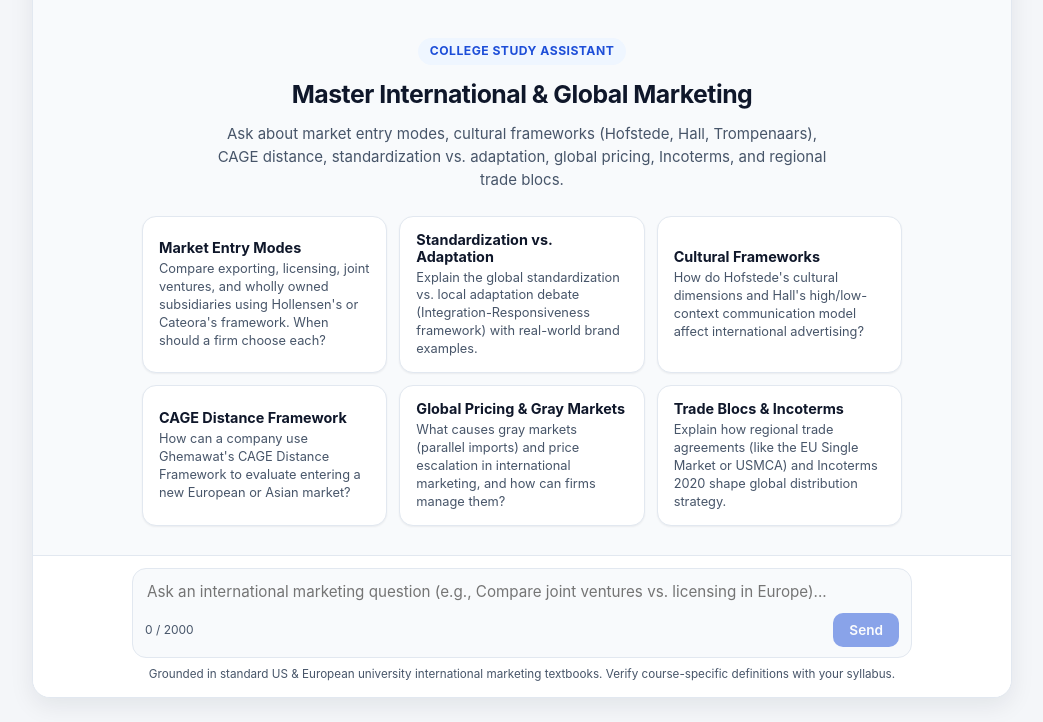
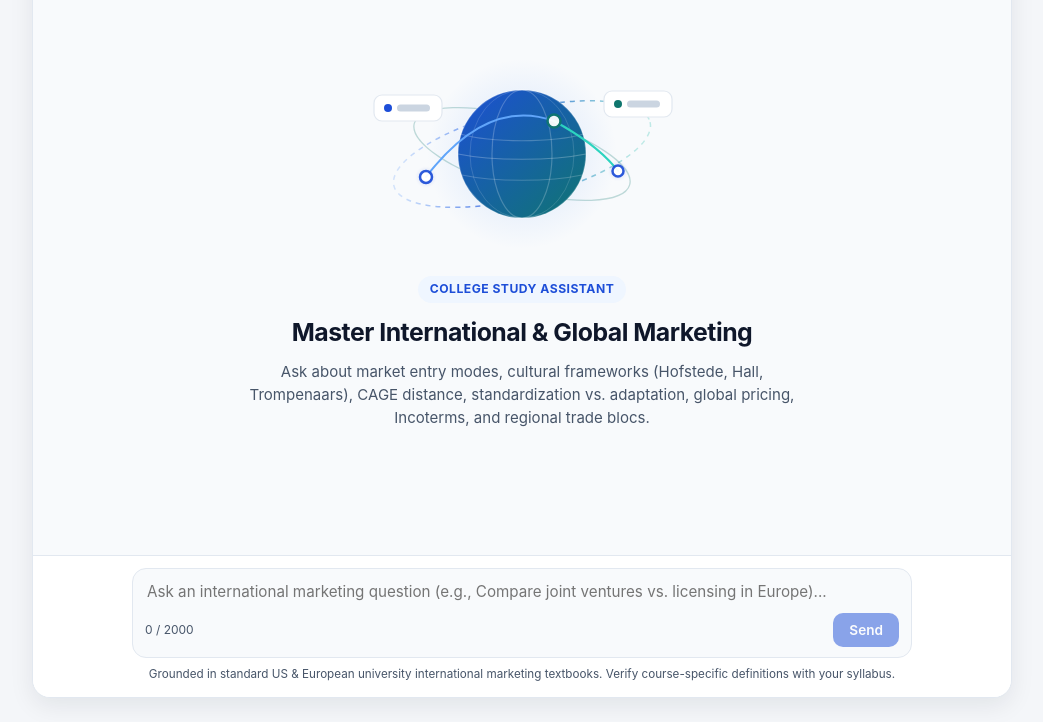
Before and after one commit to Piotr229/international-marketing, a plain HTML site: page index.html in a window 1280 px wide. Shown: the part 90-812 px from the top of the page, without its empty margins (118-1161 px from the left). Drawn offline with Linux system fonts and the light colour scheme.

Commit message:
Replace FAQ cards with custom global trade hero illustration

```diff
--- a/app.js
+++ b/app.js
@@ -13,7 +13,6 @@
   // DOM Elements
   const chatScrollContainer = document.getElementById("chatScrollContainer");
   const welcomePanel = document.getElementById("welcomePanel");
-  const topicGrid = document.getElementById("topicGrid");
   const messagesList = document.getElementById("messagesList");
   const chatForm = document.getElementById("chatForm");
   const userInput = document.getElementById("userInput");
@@ -51,26 +50,6 @@
 
   function updateModelBadge() {
     activeModelLabel.textContent = getActiveModel();
-  }
-
-  // Render Topic Cards
-  function renderTopics() {
-    topicGrid.innerHTML = "";
-    CFG.SUGGESTED_PROMPTS.forEach((item) => {
-      const btn = document.createElement("button");
-      btn.type = "button";
-      btn.className = "topic-card";
-      btn.innerHTML = `
-        <span class="topic-card-title">${escapeHtml(item.title)}</span>
-        <span class="topic-card-desc">${escapeHtml(item.prompt)}</span>
-      `;
-      btn.addEventListener("click", () => {
-        userInput.value = item.prompt;
-        updateInputState();
-        chatForm.dispatchEvent(new Event("submit"));
-      });
-      topicGrid.appendChild(btn);
-    });
   }
 
   // Safe HTML Escaping & Lightweight Markdown Renderer
@@ -468,7 +447,6 @@
 
   // Init
   populateModelSelect();
-  renderTopics();
   updateModelBadge();
   updateInputState();
 })();
--- a/index.html
+++ b/index.html
@@ -36,16 +36,72 @@
     <main class="chat-main" id="chatScrollContainer">
       <!-- Welcome / Empty State -->
       <section class="welcome-panel" id="welcomePanel">
+        <div class="welcome-hero-graphic" aria-hidden="true">
+          <svg viewBox="0 0 360 210" fill="none" xmlns="http://www.w3.org/2000/svg" class="hero-svg">
+            <defs>
+              <linearGradient id="globeGrad" x1="115" y1="35" x2="245" y2="175" gradientUnits="userSpaceOnUse">
+                <stop offset="0%" stop-color="#1d4ed8" />
+                <stop offset="100%" stop-color="#0f766e" />
+              </linearGradient>
+              <linearGradient id="arcGrad" x1="70" y1="60" x2="290" y2="140" gradientUnits="userSpaceOnUse">
+                <stop offset="0%" stop-color="#3b82f6" stop-opacity="0.2" />
+                <stop offset="50%" stop-color="#1d4ed8" stop-opacity="0.9" />
+                <stop offset="100%" stop-color="#14b8a6" stop-opacity="0.25" />
+              </linearGradient>
+              <radialGradient id="glowGrad" cx="50%" cy="50%" r="50%">
+                <stop offset="0%" stop-color="#3b82f6" stop-opacity="0.18" />
+                <stop offset="100%" stop-color="#3b82f6" stop-opacity="0" />
+              </radialGradient>
+            </defs>
+
+            <!-- Soft ambient glow -->
+            <circle cx="180" cy="105" r="95" fill="url(#glowGrad)" />
+
+            <!-- Outer orbital ring -->
+            <ellipse cx="180" cy="105" rx="132" ry="44" transform="rotate(-14 180 105)" stroke="url(#arcGrad)" stroke-width="1.5" stroke-dasharray="5 5" class="orbit-ring" />
+            <ellipse cx="180" cy="105" rx="112" ry="36" transform="rotate(16 180 105)" stroke="#0f766e" stroke-opacity="0.25" stroke-width="1.25" />
+
+            <!-- Main Globe -->
+            <circle cx="180" cy="105" r="64" fill="url(#globeGrad)" />
+            <circle cx="180" cy="105" r="64" stroke="#ffffff" stroke-opacity="0.25" stroke-width="1.5" />
+
+            <!-- Latitude & Longitude lines -->
+            <ellipse cx="180" cy="105" rx="30" ry="64" stroke="#ffffff" stroke-opacity="0.22" stroke-width="1.2" />
+            <ellipse cx="180" cy="105" rx="52" ry="64" stroke="#ffffff" stroke-opacity="0.14" stroke-width="1" />
+            <path d="M118 85 C150 94, 210 94, 242 85" stroke="#ffffff" stroke-opacity="0.22" stroke-width="1.2" />
+            <path d="M116 105 C150 112, 210 112, 244 105" stroke="#ffffff" stroke-opacity="0.25" stroke-width="1.2" />
+            <path d="M120 126 C152 133, 208 133, 240 126" stroke="#ffffff" stroke-opacity="0.2" stroke-width="1.2" />
+
+            <!-- Trade connection arcs & market nodes -->
+            <path d="M84 128 Q145 48 212 72" stroke="#60a5fa" stroke-width="2" stroke-linecap="round" fill="none" />
+            <path d="M212 72 Q256 96 276 122" stroke="#2dd4bf" stroke-width="2" stroke-linecap="round" fill="none" />
+
+            <!-- Floating Market Nodes -->
+            <circle cx="84" cy="128" r="6" fill="#ffffff" stroke="#1d4ed8" stroke-width="2.5" class="node-pulse" />
+            <circle cx="212" cy="72" r="6.5" fill="#ffffff" stroke="#0f766e" stroke-width="2.5" class="node-pulse" />
+            <circle cx="276" cy="122" r="5.5" fill="#ffffff" stroke="#1d4ed8" stroke-width="2.5" class="node-pulse" />
+
+            <!-- Minimalist floating cards (decorative, non-FAQ) -->
+            <g transform="translate(32, 46)">
+              <rect width="68" height="26" rx="8" fill="#ffffff" stroke="#e2e8f0" stroke-width="1.2" />
+              <circle cx="14" cy="13" r="4" fill="#1d4ed8" />
+              <rect x="23" y="9.5" width="33" height="7" rx="3.5" fill="#cbd5e1" />
+            </g>
+
+            <g transform="translate(262, 42)">
+              <rect width="68" height="26" rx="8" fill="#ffffff" stroke="#e2e8f0" stroke-width="1.2" />
+              <circle cx="14" cy="13" r="4" fill="#0f766e" />
+              <rect x="23" y="9.5" width="33" height="7" rx="3.5" fill="#cbd5e1" />
+            </g>
+          </svg>
+        </div>
+
         <div class="welcome-badge">College Study Assistant</div>
         <h2>Master International &amp; Global Marketing</h2>
         <p class="welcome-subtitle">
           Ask about market entry modes, cultural frameworks (Hofstede, Hall, Trompenaars), CAGE distance,
           standardization vs. adaptation, global pricing, Incoterms, and regional trade blocs.
         </p>
-
-        <div class="topic-grid" id="topicGrid">
-          <!-- Populated by app.js from config.js -->
-        </div>
       </section>
 
       <!-- Messages -->
--- a/styles.css
+++ b/styles.css
@@ -195,9 +195,34 @@ body {
 }
 
 .welcome-panel {
-  max-width: 760px;
-  margin: 16px auto 24px;
+  max-width: 680px;
+  margin: 28px auto 24px;
   text-align: center;
+}
+
+.welcome-hero-graphic {
+  max-width: 360px;
+  margin: 0 auto 16px;
+}
+
+.hero-svg {
+  width: 100%;
+  height: auto;
+  display: block;
+}
+
+.node-pulse {
+  animation: nodePulse 2.8s ease-in-out infinite;
+}
+
+@keyframes nodePulse {
+  0%, 100% {
+    opacity: 0.9;
+  }
+  50% {
+    opacity: 1;
+    filter: drop-shadow(0 0 6px rgba(29, 78, 216, 0.45));
+  }
 }
 
 .welcome-badge {
@@ -220,50 +245,10 @@ body {
 }
 
 .welcome-subtitle {
-  margin: 0 auto 24px;
-  max-width: 620px;
+  margin: 0 auto;
+  max-width: 580px;
   color: var(--text-muted);
   font-size: 0.94rem;
-}
-
-.topic-grid {
-  display: grid;
-  grid-template-columns: repeat(auto-fit, minmax(220px, 1fr));
-  gap: 12px;
-  text-align: left;
-}
-
-.topic-card {
-  background: var(--surface);
-  border: 1px solid var(--border);
-  border-radius: var(--radius);
-  padding: 14px 16px;
-  cursor: pointer;
-  text-align: left;
-  font-family: inherit;
-  transition: transform 0.12s ease, border-color 0.15s ease, box-shadow 0.15s ease;
-  box-shadow: var(--shadow-sm);
-}
-
-.topic-card:hover {
-  transform: translateY(-2px);
-  border-color: var(--primary);
-  box-shadow: 0 4px 14px rgba(29, 78, 216, 0.1);
-}
-
-.topic-card-title {
-  display: block;
-  font-size: 0.9rem;
-  font-weight: 700;
-  color: var(--text);
-  margin-bottom: 4px;
-}
-
-.topic-card-desc {
-  display: block;
-  font-size: 0.8rem;
-  color: var(--text-muted);
-  line-height: 1.4;
 }
 
 /* Messages */
```
